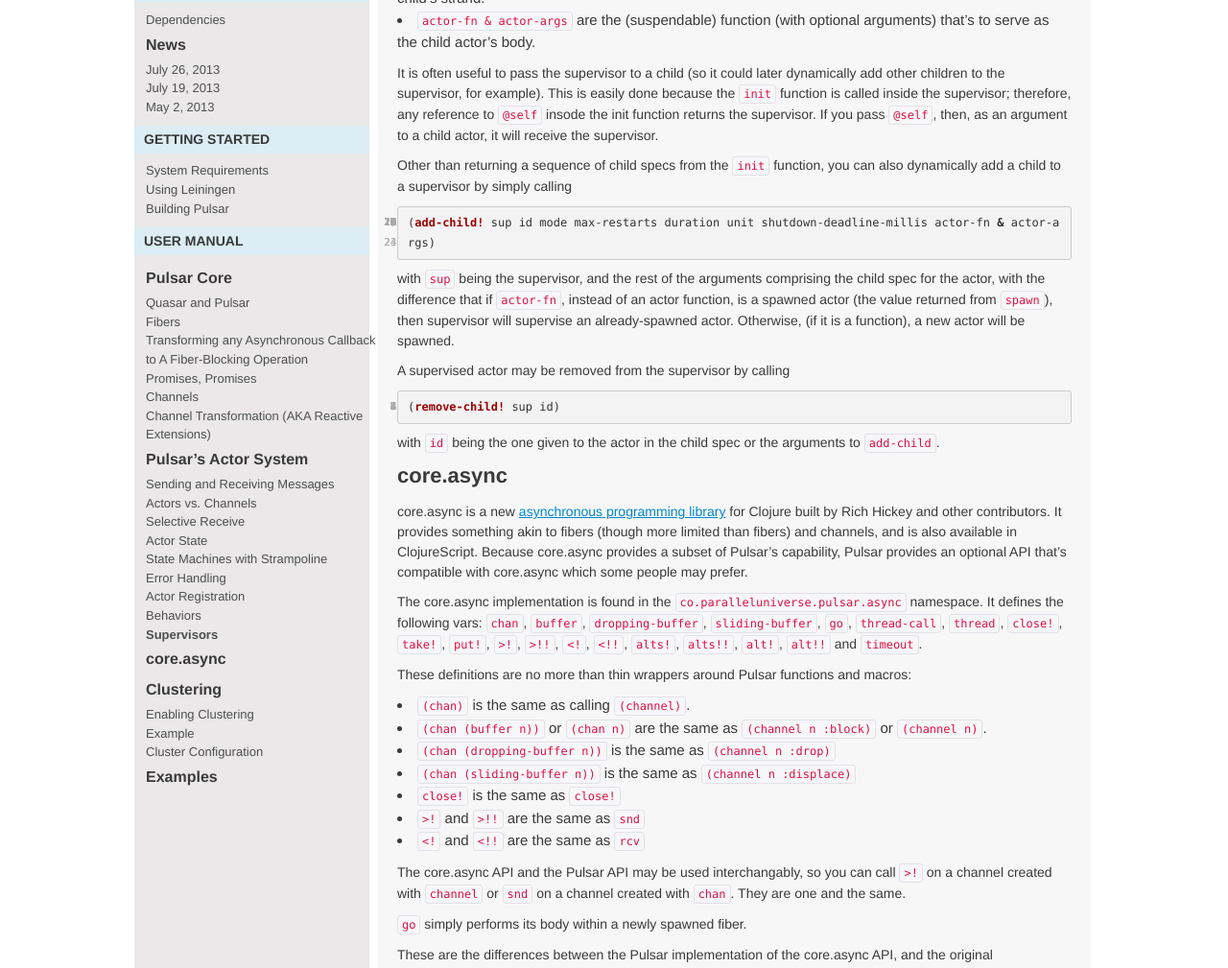
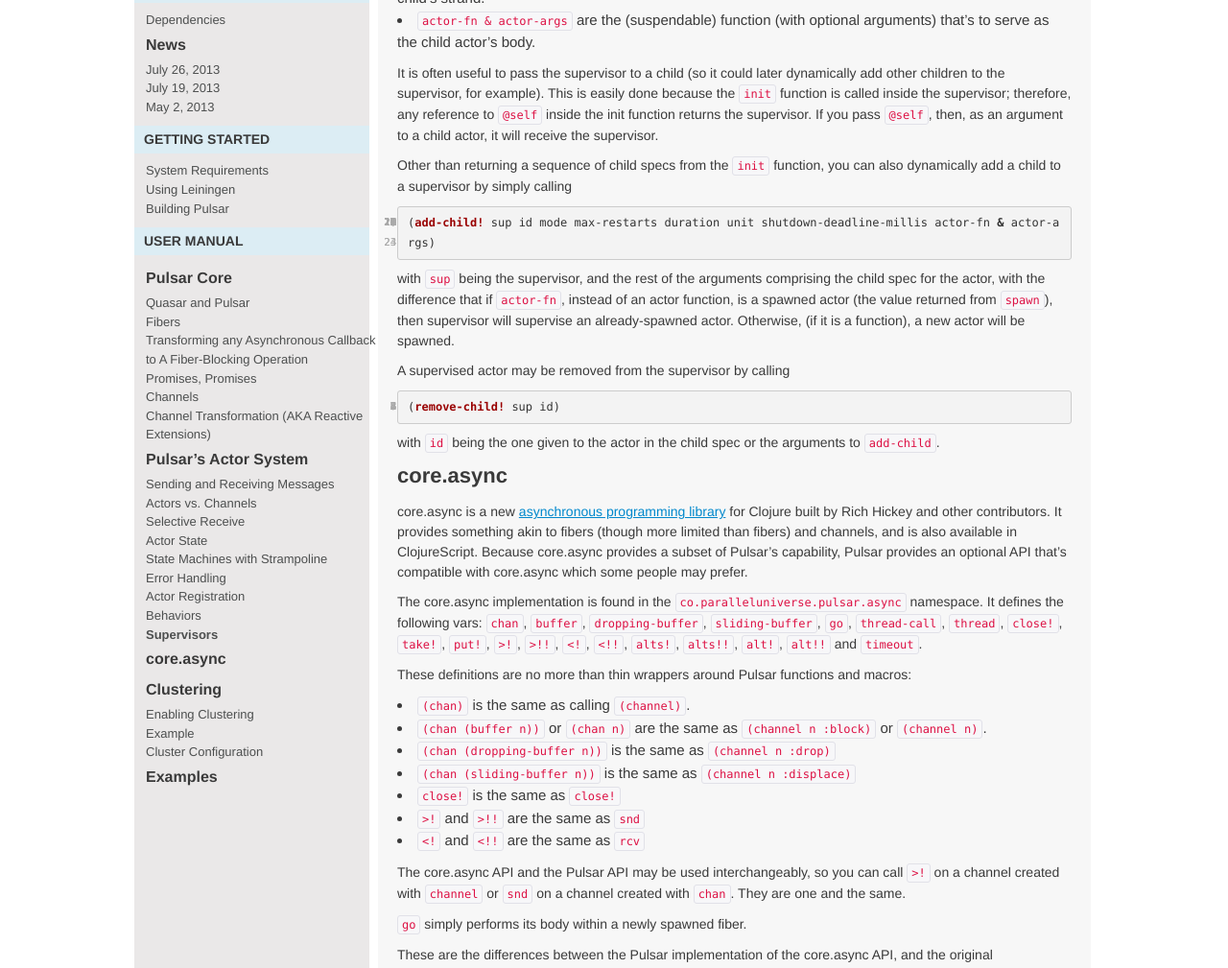
Before and after one commit to puniverse/pulsar, a Jekyll site: the page built from docs/index.md, in a window 1280 px wide and 1400 px high, scrolled down 25538 px. Shown: the part 149-1158 px from the top of the window at 96% size. Built offline with Jekyll 4.4.1, drawn with Linux system fonts in a browser that asks for light colours; nearby versions of some CDN libraries; Markdown is read by kramdown in place of the engine named in the settings.

Commit message:
docs: type [ci skip]

```diff
--- a/docs/index.md
+++ b/docs/index.md
@@ -1269,7 +1269,7 @@
 * `shutdown-deadline-millis` is the maximal amount of time, in milliseconds that the child is allowed to spend from the time it's requested to shut down until the time it is terminated. Whenever a the supervisor shuts down a child, it does so by sending it the message `[:shutdown sup]`, with `sup` being the supervisor. If the shutdown deadline elapses, the supervisor will forcefully shut it down by interrupting the child's strand.
 * `actor-fn & actor-args` are the (suspendable) function (with optional arguments) that's to serve as the child actor's body.
 
-It is often useful to pass the supervisor to a child (so it could later dynamically add other children to the supervisor, for example). This is easily done because the `init` function is called inside the supervisor; therefore, any reference to `@self` insode the init function returns the supervisor. If you pass `@self`, then, as an argument to a child actor, it will receive the supervisor.
+It is often useful to pass the supervisor to a child (so it could later dynamically add other children to the supervisor, for example). This is easily done because the `init` function is called inside the supervisor; therefore, any reference to `@self` inside the init function returns the supervisor. If you pass `@self`, then, as an argument to a child actor, it will receive the supervisor.
 
 Other than returning a sequence of child specs from the `init` function, you can also dynamically add a child to a supervisor by simply calling
 
@@ -1303,7 +1303,7 @@
 * `>!` and `>!!` are the same as `snd`
 * `<!` and `<!!` are the same as `rcv`
 
-The core.async API and the Pulsar API may be used interchangably, so you can call `>!` on a channel created with `channel` or `snd` on a channel created with `chan`. They are one and the same.
+The core.async API and the Pulsar API may be used interchangeably, so you can call `>!` on a channel created with `channel` or `snd` on a channel created with `chan`. They are one and the same.
 
 `go` simply performs its body within a newly spawned fiber.
 
```
